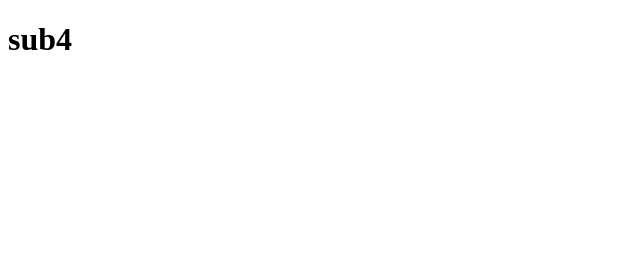
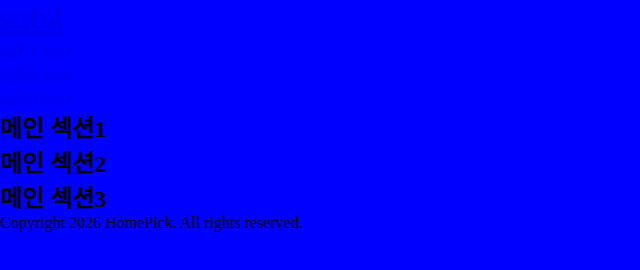
Before and after one commit to tylyoon/zipai, a plain HTML site: page sub4.html in a window 1280 px wide. Shown: the whole page, without its empty margins (0-640 px from the left). Drawn offline with Linux system fonts and the light colour scheme.

Commit message:
css수정

```diff
--- /dev/null
+++ b/style.css
@@ -0,0 +1,31 @@
+@charset "utf-8";
+/* 반응형: 모바일 우선 */
+/* shift+alt+f: 정렬 */
+/* reset */
+* {
+    box-sizing: border-box;
+}
+
+body,
+h1,
+h2,
+h3,
+h4,
+p,
+ul {
+    margin: 0;
+}
+
+ul {
+    padding: 0;
+    list-style: none;
+}
+
+/* 테블릿: 768 ~ 1024 */
+@media (min-width:768px) {
+    body {background: green;}
+}
+/* 데스크탑: 1025~ */
+@media (min-width:1024px) {
+    body {background: blue;}
+}
--- a/sub4.html
+++ b/sub4.html
@@ -4,8 +4,28 @@
     <meta charset="UTF-8">
     <meta name="viewport" content="width=<device-width>, initial-scale=1.0">
     <title>Document</title>
+    <link rel="stylesheet" href="/style.css">
 </head>
 <body>
-    <h1>sub4</h1>
+     <header>
+        <h1><a href="index.html">sub4</a></h1>
+        <ul>
+            <li><a href="/sub/sub1.html">서브1.html</a></li>
+            <li><a href="/sub/sub2.html">서브2.html</a></li>
+            <li><a href="/sub/sub2.html">서브4.html</a></li>
+        </ul>
+    </header>
+    <section>
+        <h2>메인 섹션1</h2>
+    </section>
+    <section>
+        <h2>메인 섹션2</h2>
+    </section>
+    <section>
+        <h2>메인 섹션3</h2>
+    </section>
+    <footer>
+        <p>Copyright 2026 HomePick. All rights reserved.</p>
+    </footer>
 </body>
 </html>
```
